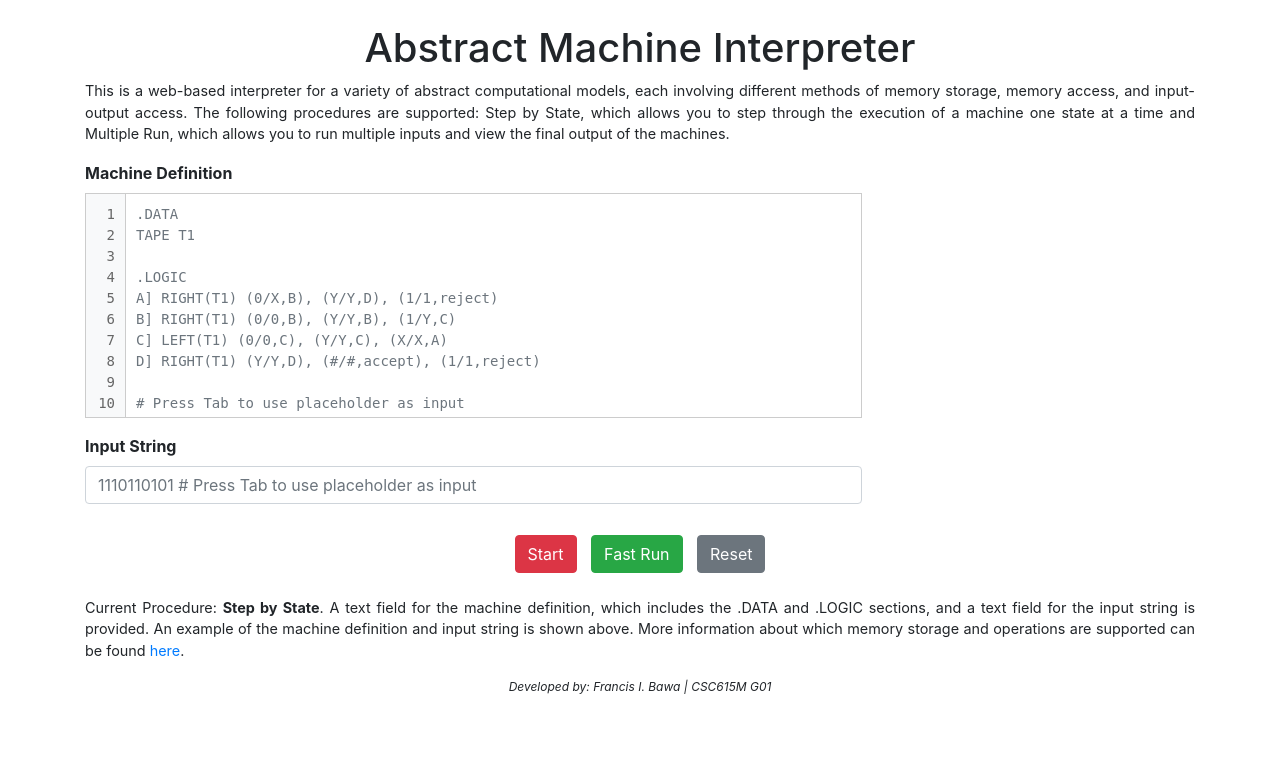
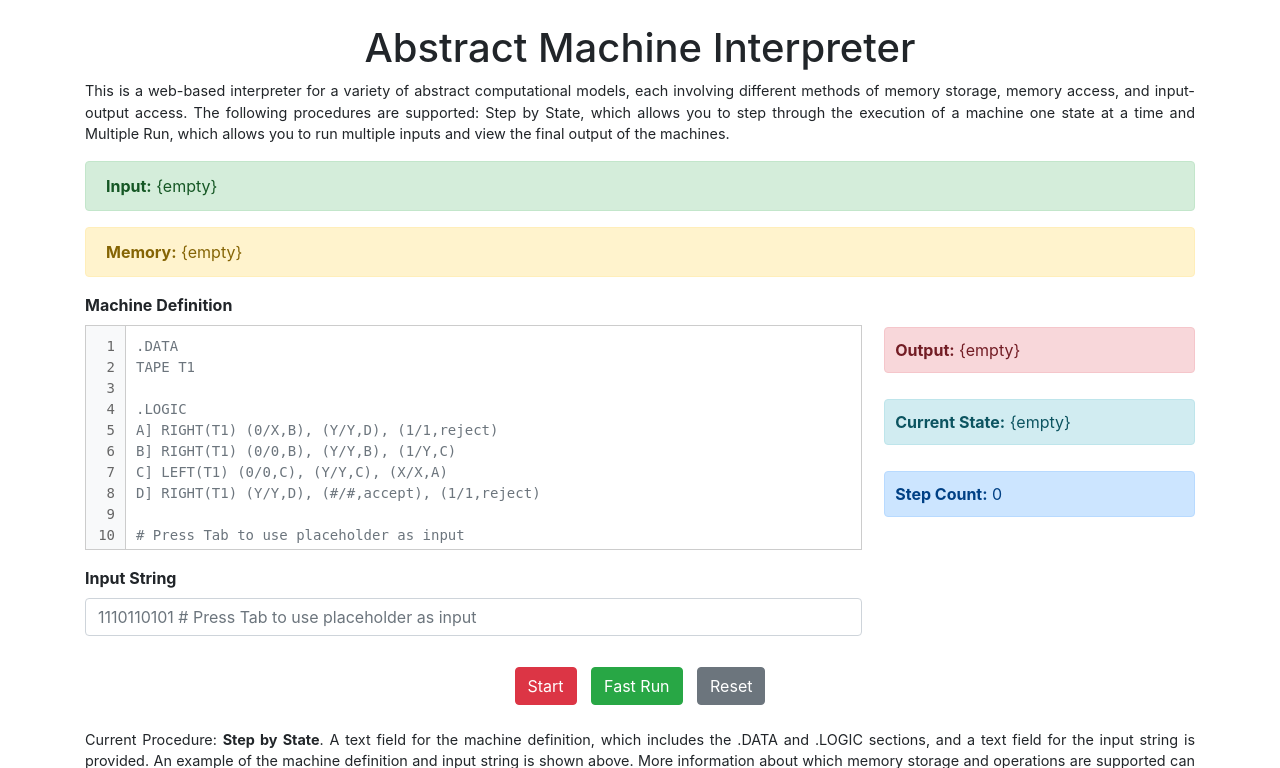
Before and after one commit to francisisip/abstract-machine-interpreter, a Flask app: page / in a window 1280 px wide. Shown: the part 40-808 px from the top of the page. Before the commit the page ends 734 px from the top, so only its background shows below. Run offline with Flask 3, Linux system fonts and the light colour scheme; some libraries are stand-ins or nearby versions.

Commit message:
fix: show output despite not being initialized

```diff
--- a/website/templates/index.html
+++ b/website/templates/index.html
@@ -12,26 +12,32 @@
   multiple inputs and view the final output of the machines. <br>
 </p>
 
-{% if initialized %}
 
 <div class="alert alert-success" role="alert">
   {% if index == -1 %}
     <b>Input:</b> {empty}
   {% else %}
     <span>
+      {% if initialized %}
       <b>Input:</b>
       {{ input_string[:index]|safe }}  <!-- Part before the index -->
       <span style="color: red; font-weight: bold;">{{ input_string[index] }}</span>  <!-- Highlighted part -->
       {{ input_string[index+1:]|safe }}  <!-- Part after the index -->
+      {% else %}
+      <b>Input:</b> {empty}
+      {% endif %}
     </span>
   {% endif %}
 </div>
 
 <div class="alert alert-warning" role="alert">
+  {% if initialized %}
   <b></b> {{ mem_contents | safe }}
+  {% else %}
+  <b>Memory:</b> {empty}
+  {% endif %}
 </div>
 
-{% endif %}
 
 <div class="content-container">
   <div class="left-container">
@@ -79,7 +85,6 @@
   </div>
 
   <div class="right-container">
-    {% if initialized %}
       <br>
       <div class="alert alert-danger" role="alert">
         {% if output == "" %}
@@ -89,12 +94,19 @@
         {% endif %}
       </div>
       <div class="alert alert-info" role="alert">
+        {% if initialized %}
           <b>Current State:</b> {{ state }}
+        {% else %}
+          <b>Current State:</b> {empty}
+        {% endif %}
       </div>
       <div class="alert alert-primary" role="alert">
+        {% if initialized %}
         <b>Step Count:</b> {{ step_count }}
+        {% else %}
+        <b>Step Count:</b> 0
+        {% endif %}
       </div>
-    {% endif %}
   </div>
 </div>
 
```
Lines whose indentation alone changed are shown as unchanged.
